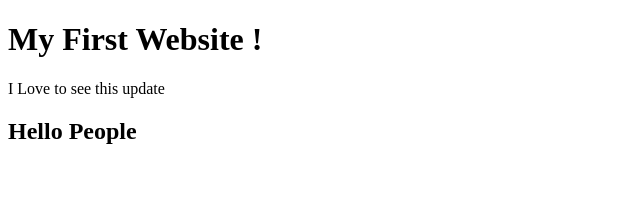
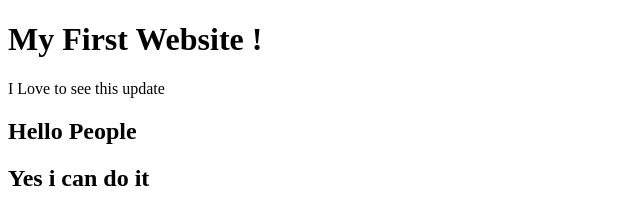
Before and after one commit to Arifulislamhemal/My-first-website, a plain HTML site: page index.html in a window 1280 px wide. Shown: the whole page, without its empty margins (0-640 px from the left). Drawn offline with Linux system fonts and the light colour scheme.

Commit message:
add extra line

```diff
--- a/index.html
+++ b/index.html
@@ -8,5 +8,7 @@
     <p> I Love to see this update</p>
 
     <h2> Hello People </h2>
+
+    <H2> Yes i can do it</H2>
 </body>
 </html>
```
